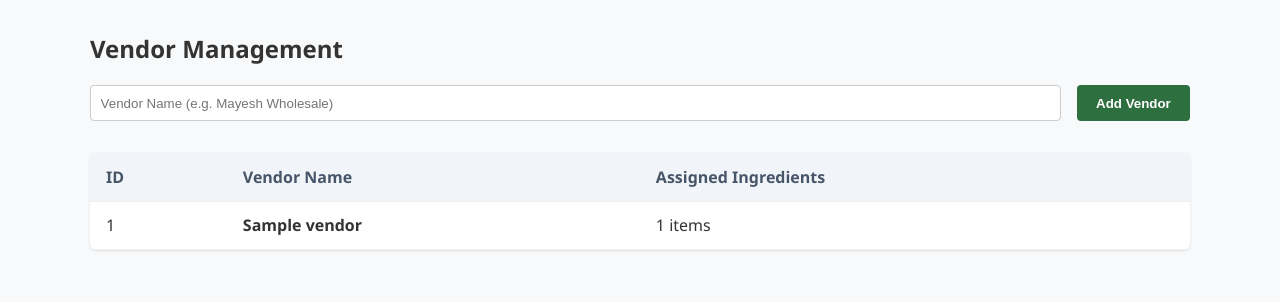
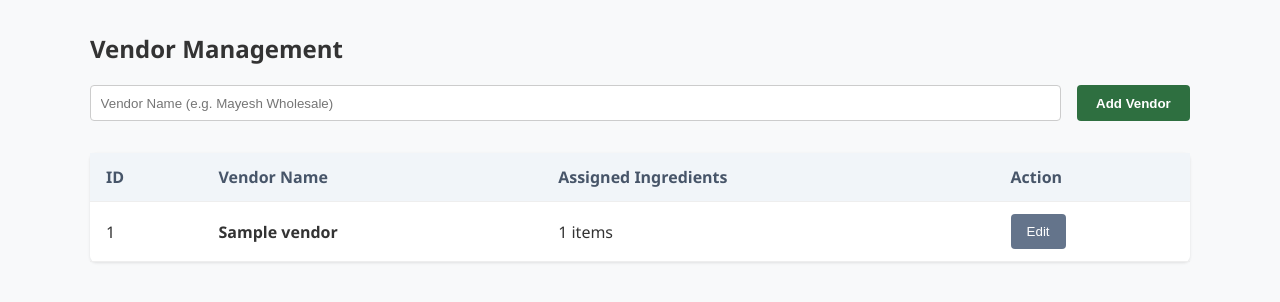
Before and after one commit to allenrrob/floral-recipe-app-2, a Flask app: page /vendors in a window 1280 px wide. Shown: the part 59-361 px from the top of the page. Run offline with Flask 3, Linux system fonts and the light colour scheme; tables that the repository leaves empty hold one stand-in row (values such as "Sample post"); some libraries are stand-ins or nearby versions.

Commit message:
added code to edit vendor in vendors.html

```diff
--- a/app.py
+++ b/app.py
@@ -341,14 +341,31 @@ def ingredient_types():
 @app.route('/vendors', methods=['GET', 'POST'])
 def vendors():
     if request.method == 'POST':
-        name = request.form.get('name')
-        if name:
-            new_vendor = models.Vendor(name=name)
-            db.session.add(new_vendor)
-            db.session.commit()
+        action = request.form.get('action')
+
+        # Action: Create a new vendor
+        if action == 'create_vendor':
+            name = request.form.get('name')
+            if name:
+                new_vendor = models.Vendor(name=name)
+                db.session.add(new_vendor)
+                db.session.commit()
+                return redirect('/vendors')
+
+        elif action == 'edit_vendor':
+            vendor_id = request.form.get('vendor_id')
+            name = request.form.get('name')
+
+            if vendor_id and name:
+                vendor = models.Vendor.query.get(int(vendor_id))
+                if vendor:
+                    vendor.name = name.strip()
+
+                    db.session.commit()
             return redirect('/vendors')
 
-    all_vendors = models.Vendor.query.all()
+
+    all_vendors = models.Vendor.query.order_by(models.Vendor.name.asc()).all()
     return render_template('vendors.html', vendors=all_vendors)
 
 # --- Profit Margin Dashboard ---
--- a/templates/ingredients.html
+++ b/templates/ingredients.html
@@ -4,7 +4,7 @@
 {% block content %}
 <h2>Ingredient Inventory Manager</h2>
 
-<!-- Form: Add New Ingredient-->
+<!-- Form: Add New Ingredient -->
 <form method="POST" class="form-stacked">
     <input type="hidden" name="action" value="create_ingredient">
     <div class="form-row">
@@ -66,7 +66,7 @@
         </tr>
 
         <!-- Hidden Inline Edit Drawer Row -->
-         <tr id="edit-row-{{ ing.id }}" style="display:none; background-color: #f8fafc;">
+        <tr id="edit-row-{{ ing.id }}" style="display:none; background-color: #f8fafc;">
             <td colspan="7">
                 <form method="POST" action="{{ url_for('ingredients', page=pagination.page, q=search_query) }}" class="form-inline" style="margin: 0.5rem 0;">
                     <input type="hidden" name="action" value="edit_ingredient">
--- a/templates/vendors.html
+++ b/templates/vendors.html
@@ -3,18 +3,21 @@
 
 {% block content %}
 <h2>Vendor Management</h2>
-
+<!-- Form: Add a new vendor -->
 <form method="POST" class="form-inline">
+    <input type="hidden" name="action" value="create_vendor">
     <input type="text" name="name" placeholder="Vendor Name (e.g. Mayesh Wholesale)" required>
     <button type="submit">Add Vendor</button>
 </form>
 
+<!-- All Vendors Data Table -->
 <table class="data-table">
     <thead>
         <tr>
             <th>ID</th>
             <th>Vendor Name</th>
             <th>Assigned Ingredients</th>
+            <th>Action</th>
         </tr>
     </thead>
     <tbody>
@@ -23,10 +26,38 @@
             <td>{{ vendor.id }}</td>
             <td><strong>{{ vendor.name }}</strong></td>
             <td>{{ vendor.ingredients|length }} items</td>
+            <td>
+                <button type="button" class="btn-secondary" onclick="toggleEditRow({{ vendor.id }})">Edit</button>
+            </td>
+        </tr>
+
+        <!-- Hidden Inline Edit Drawer Row -->
+        <tr id="edit-row-{{ vendor.id }}" style="display:none; background-color: #f8fafc;">
+            <td colspan="4">
+                <form method="POST" class="form-inline">
+                    <input type="hidden" name="action" value="edit_vendor">
+                    <input type="hidden" name="vendor_id" value="{{ vendor.id }}">
+                    <input type="text" name="name" value="{{ vendor.name }}" required placeholder="Vendor Name">
+                    <button type="submit">Save</button>
+                    <button type="button" class="btn-secondary" onclick="toggleEditRow({{ vendor.id }})">Cancel</button>
+                </form>
+            </td>
         </tr>
         {% else %}
-        <tr><td colspan="3">No vendors found. Add one above!</td></tr>
+        <tr><td colspan="4">No vendors found. Add one above!</td></tr>
         {% endfor %}
     </tbody>
 </table>
+
+<!-- Toggle Script -->
+<script>
+    function toggleEditRow(ingId) {
+        var row = document.getElementById('edit-row-' + ingId);
+        if (row.style.display === 'none' || row.style.display === '') {
+        row.style.display = 'table-row';
+        } else {
+        row.style.display = 'none';
+        }
+    }
+</script>
 {% endblock %}
```
